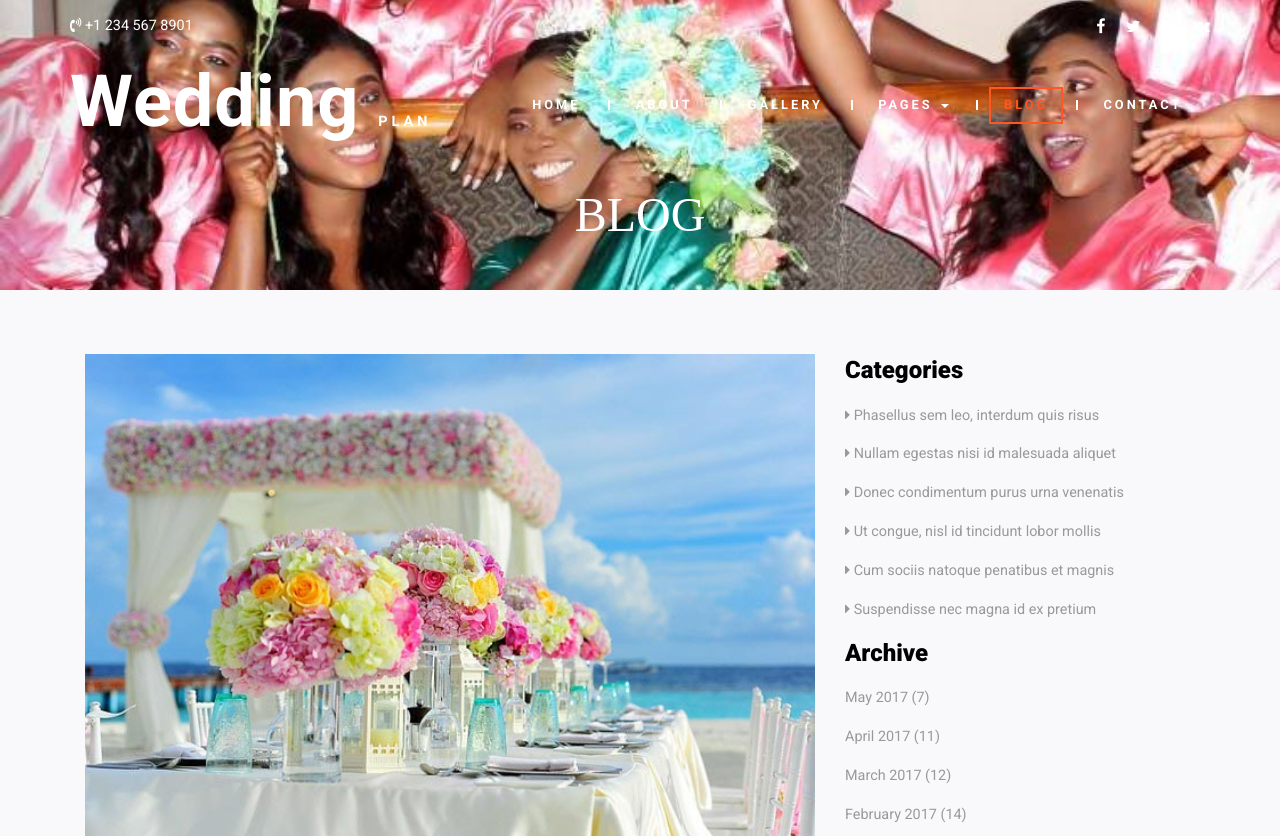
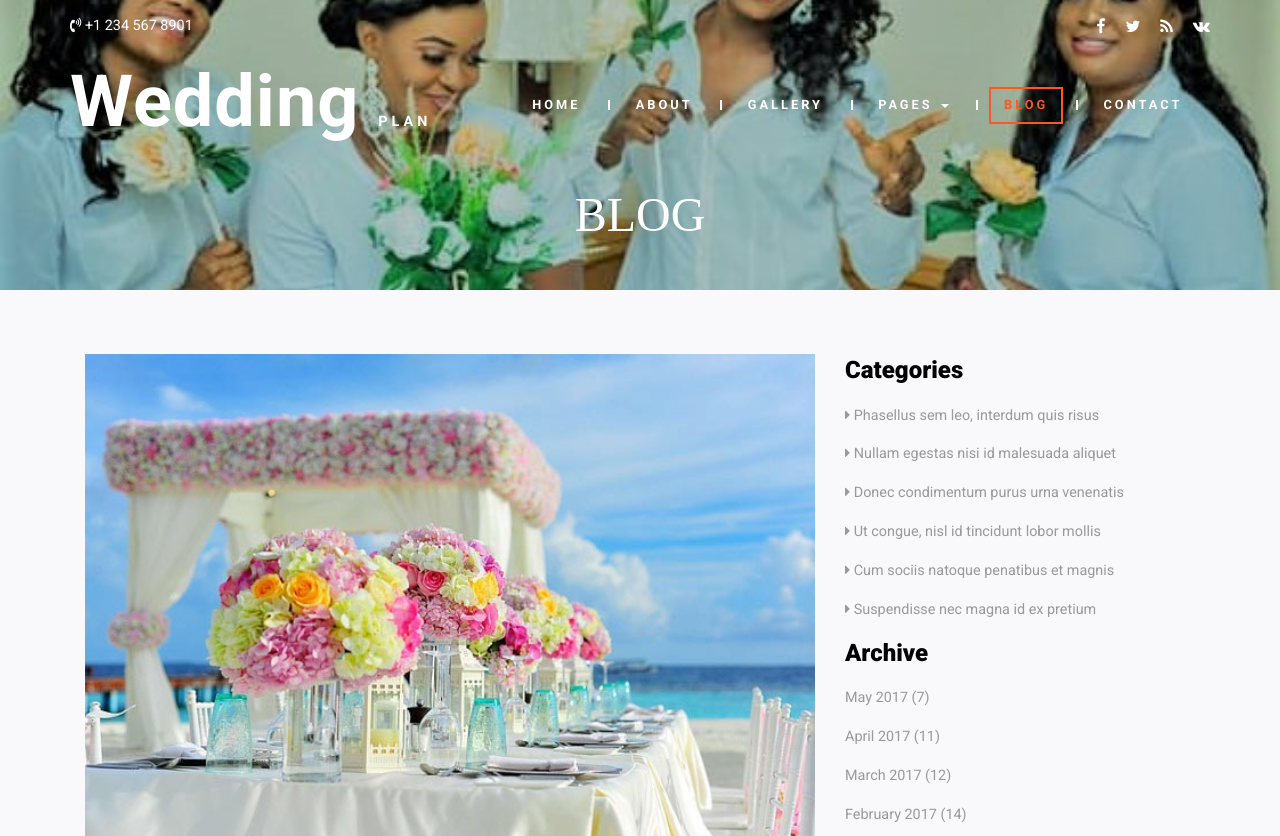
Before and after one commit to jkyereh/Annie, a PHP site: page /blog.html in a window 1280 px wide. Shown: the top 836 px of the page. Run offline with PHP 8.4, Linux system fonts and the light colour scheme; some web fonts are replaced.

Commit message:
Update style.css

```diff
--- a/css/style.css
+++ b/css/style.css
@@ -20,7 +20,7 @@
 }
 /*-- banner --*/
 .banner{
-	background: url(../images/ann.jpg) no-repeat 0px 0px;
+	background: url(../images/annn.jpg) no-repeat 0px 0px;
     background-size: cover;
 }
 .jarallax {
```
